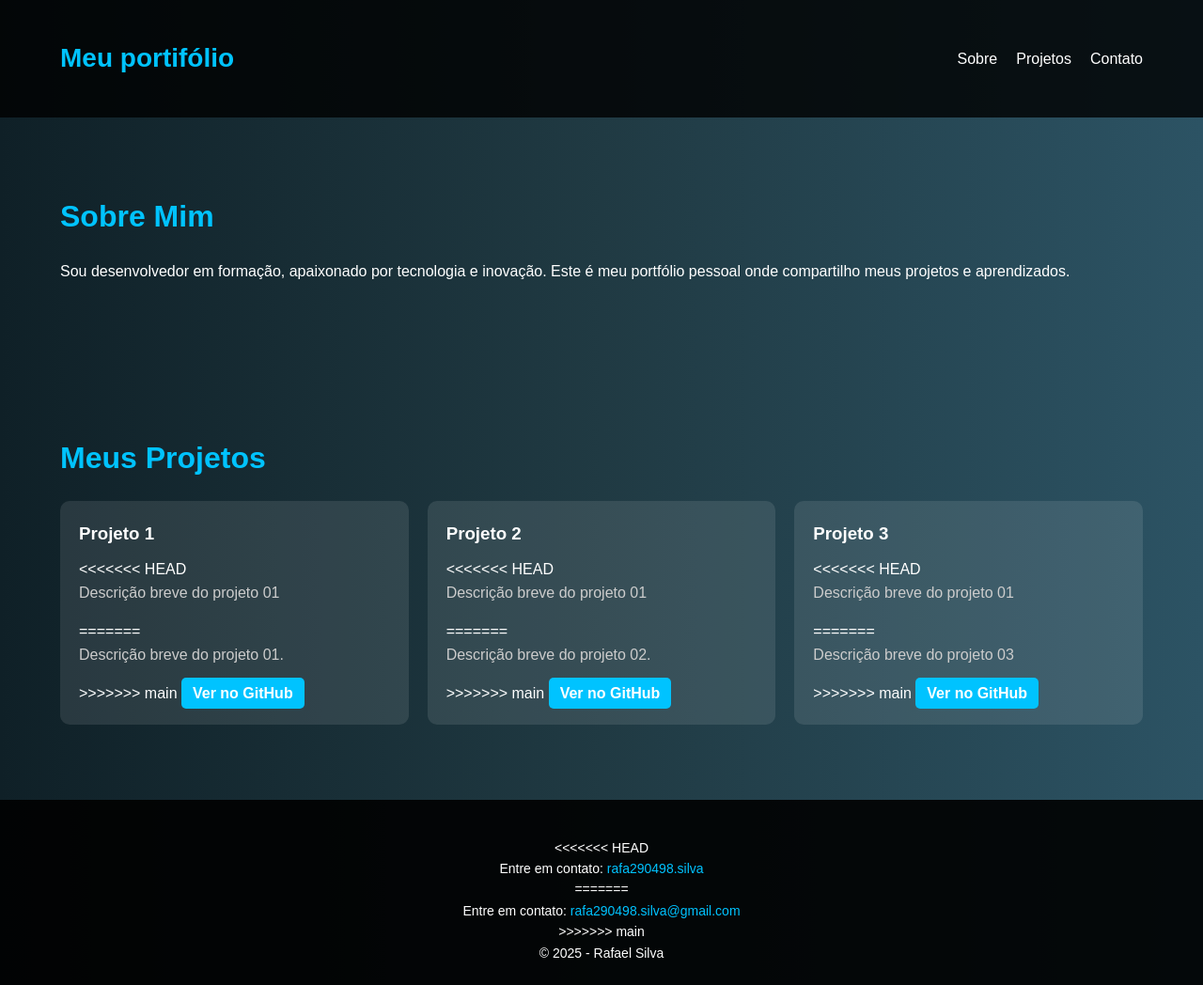
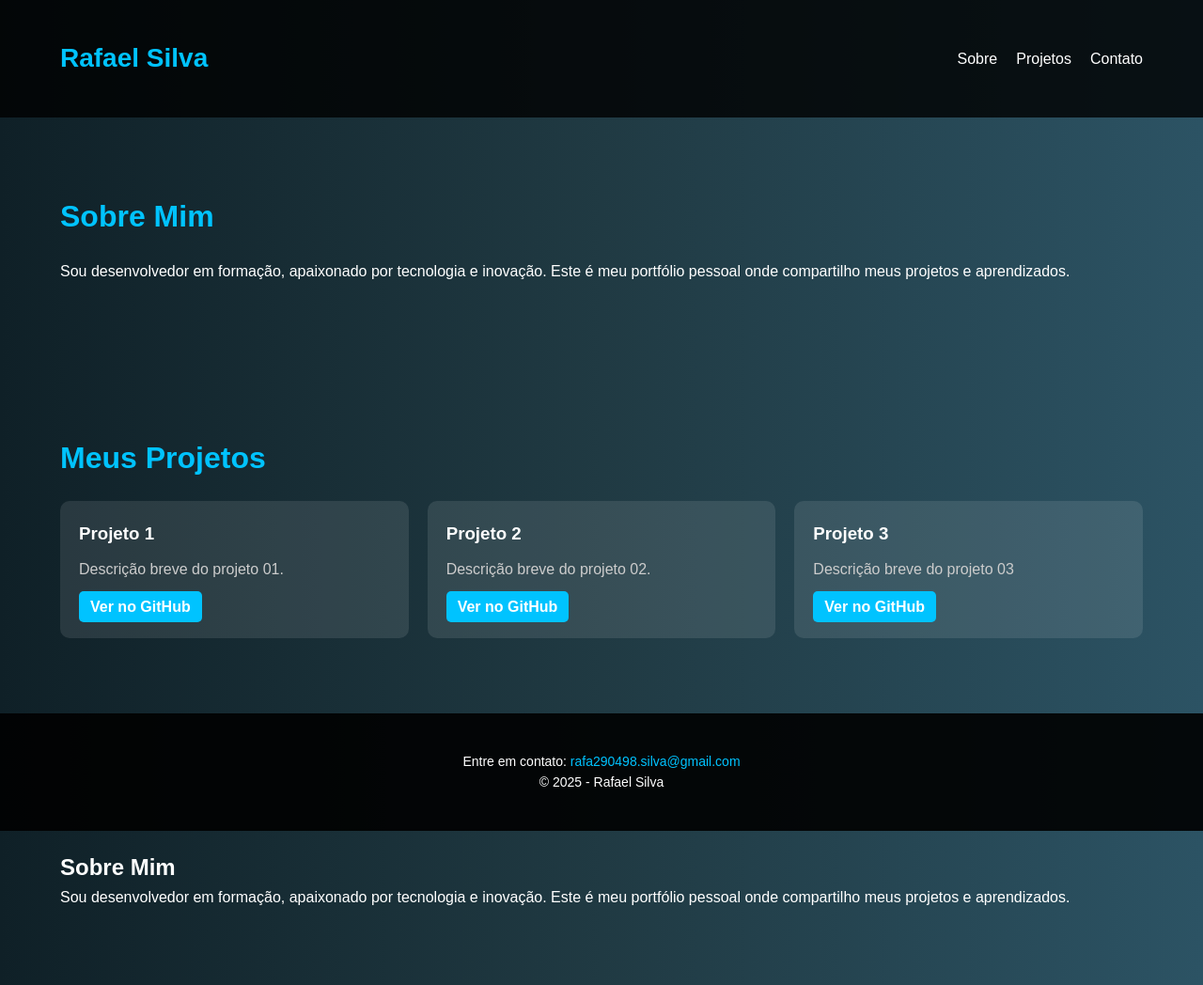
Before and after one commit to Rafa290498/projeto-site, a plain HTML site: page index.html in a window 1280 px wide. Shown: the top 1048 px of the page at 94% size. Drawn offline with Linux system fonts and the light colour scheme.

Commit message:
Update index.html

```diff
--- a/index.html
+++ b/index.html
@@ -5,11 +5,12 @@
     <meta name="viewport" content="width=device-width, initial-scale=1.0">
     <title>Rafael Silva | Portfólio</title>
     <link rel="stylesheet" href="estilos/style.css">
+    <link href="https://fonts.googleapis.com/css2?family=Orbitron:wght@500&display=swap" rel="stylesheet">
 </head>
 <body>
     <header>
         <div class="container">
-            <h1>Meu portifólio</h1>
+            <h1>Rafael Silva</h1>
             <nav>
                 <ul>
                     <li><a href="#sobre">Sobre</a></li>
@@ -21,6 +22,45 @@
     </header>
 
     <section id="sobre" class="sobre">
+        <div class="container">
+            <h2>Sobre Mim</h2>
+            <p>Sou desenvolvedor em formação, apaixonado por tecnologia e inovação. Este é meu portfólio pessoal onde compartilho meus projetos e aprendizados.</p>
+        </div>
+    </section>
+
+    <section id="projetos" class="projetos">
+        <div class="container">
+            <h2>Meus Projetos</h2>
+            <div class="cards">
+                <div class="card">
+                    <h3>Projeto 1</h3>
+                    <p>Descrição breve do projeto 01.</p>
+                    <a href="#" target="_blank">Ver no GitHub</a>
+                </div>
+                <div class="card">
+                    <h3>Projeto 2</h3>
+                    <p>Descrição breve do projeto 02.</p>
+                    <a href="#" target="_blank">Ver no GitHub</a>
+                </div>
+                <div class="card">
+                    <h3>Projeto 3</h3>
+                    <p>Descrição breve do projeto 03</p>
+                    <a href="#" target="_blank">Ver no GitHub</a>
+                </div>
+            </div>
+        </div>
+    </section>
+
+    <footer id="contato">
+        <div class="container">
+            <p>Entre em contato: <a href="mailto:rafa290498.silva@gmail.com">rafa290498.silva@gmail.com</a></p>
+            <p>&copy; 2025 - Rafael Silva</p>
+        </div>
+    </footer>
+
+    <script src="script.js"></script>
+</body>
+</html>
         <div class="container">
             <h2>Sobre Mim</h2>
             <p>Sou desenvolvedor em formação, apaixonado por tecnologia e inovação. Este é meu portfólio pessoal onde compartilho meus projetos e aprendizados.</p>
```
